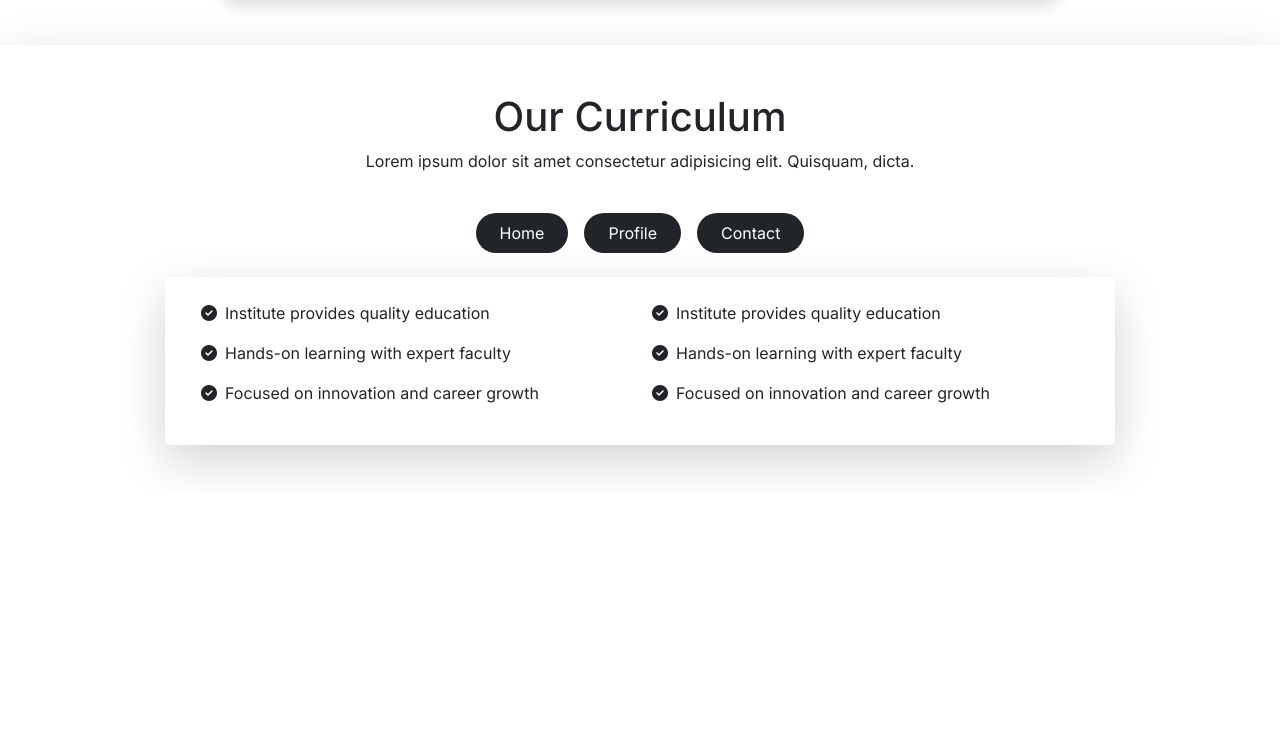
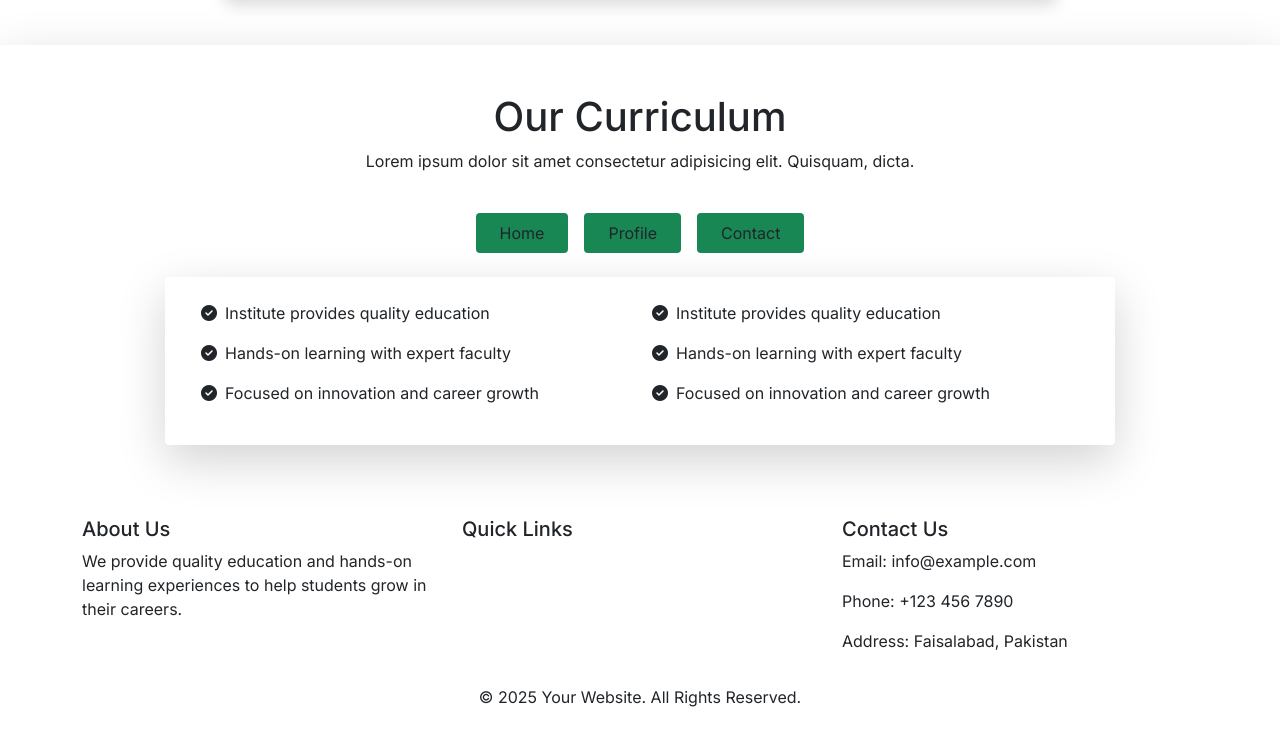
Before and after one commit to amnakhalid625/practice_projects, a plain HTML site: page institute_website/Home.html in a window 1280 px wide. Shown: the part 1754-2487 px from the top of the page. Before the commit the page ends 2247 px from the top, so only its background shows below. Drawn offline with nearby package versions, Linux system fonts and the light colour scheme; files that its build step writes are made by us from their sources; files whose address does not match are found by name.

Commit message:
bootstrap_practice

```diff
--- a/bootstrap/Home.html
+++ b/institute_website/Home.html
@@ -326,17 +326,17 @@
             <div class="col-lg-10">
                 <ul class="nav nav-pills justify-content-center gap-3 mb-4" id="pills-tab" role="tablist">
                     <li class="nav-item" role="presentation">
-                        <button class="nav-link active bg-dark rounded-pill px-4 text-white" id="pills-home-tab"
+                        <button class="nav-link active bg-success rounded px-4 text-dark" id="pills-home-tab"
                             data-bs-toggle="pill" data-bs-target="#pills-home" type="button" role="tab"
                             aria-controls="pills-home" aria-selected="true">Home</button>
                     </li>
                     <li class="nav-item" role="presentation">
-                        <button class="nav-link bg-dark rounded-pill px-4 text-white" id="pills-profile-tab"
+                        <button class="nav-link bg-success rounded px-4 text-dark" id="pills-profile-tab"
                             data-bs-toggle="pill" data-bs-target="#pills-profile" type="button" role="tab"
                             aria-controls="pills-profile" aria-selected="false">Profile</button>
                     </li>
                     <li class="nav-item" role="presentation">
-                        <button class="nav-link bg-dark rounded-pill px-4 text-white" id="pills-contact-tab"
+                        <button class="nav-link bg-success rounded px-4 text-dark" id="pills-contact-tab"
                             data-bs-toggle="pill" data-bs-target="#pills-contact" type="button" role="tab"
                             aria-controls="pills-contact" aria-selected="false">Contact</button>
                     </li>
@@ -411,6 +411,44 @@
 
 
 
+ <!-- footer -->
+ <footer class="bg-white  py-4">
+    <div class="container">
+        <div class="row">
+
+            <div class="col-md-4">
+                <h5>About Us</h5>
+                <p>We provide quality education and hands-on learning experiences to help students grow in their
+                    careers.</p>
+            </div>
+
+
+            <div class="col-md-4">
+                <h5>Quick Links</h5>
+                <ul class="list-unstyled">
+                    <li><a href="#" class="text-white text-decoration-none">Home</a></li>
+                    <li><a href="#" class="text-white text-decoration-none">About</a></li>
+                    <li><a href="#" class="text-white text-decoration-none">Services</a></li>
+                    <li><a href="#" class="text-white text-decoration-none">Contact</a></li>
+                </ul>
+            </div>
+
+            <div class="col-md-4">
+                <h5>Contact Us</h5>
+                <p>Email: info@example.com</p>
+                <p>Phone: +123 456 7890</p>
+                <p>Address: Faisalabad, Pakistan</p>
+            </div>
+        </div>
+
+        <div class="text-center mt-3">
+            <p class="mb-0">&copy; 2025 Your Website. All Rights Reserved.</p>
+        </div>
+    </div>
+</footer>
+
+
+
 
 
 
```
Also changed, not shown: institute_website/css/media.css (renamed from bootstrap/css/media.css), institute_website/css/style.css (renamed from bootstrap/css/style.css), institute_website/images/h1.png (renamed from bootstrap/images/h1.png), institute_website/images/h2.png (renamed from bootstrap/images/h2.png), institute_website/images/h3.png (renamed from bootstrap/images/h3.png), institute_website/images/h4.png (renamed from bootstrap/images/h4.png), institute_website/images/h5.png (renamed from bootstrap/images/h5.png), institute_website/images/logo2.png (renamed from bootstrap/images/logo2.png), sofa_website/css/media.css (renamed from website/css/media.css), sofa_website/css/style.css (renamed from website/css/style.css), sofa_website/images/boat_1193887 (4).png (renamed from website/images/boat_1193887 (4).png), sofa_website/images/boat_1193887.png (renamed from website/images/boat_1193887.png), sofa_website/images/business_11898847.png (renamed from website/images/business_11898847.png), sofa_website/images/on-time-delivery_18920604.png (renamed from website/images/on-time-delivery_18920604.png), 3 more files.
